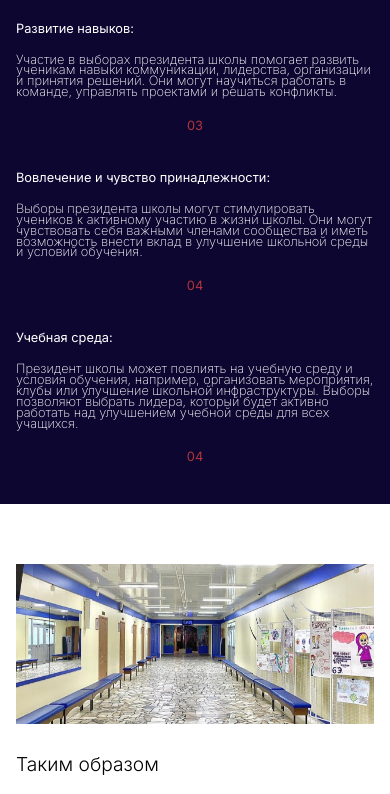
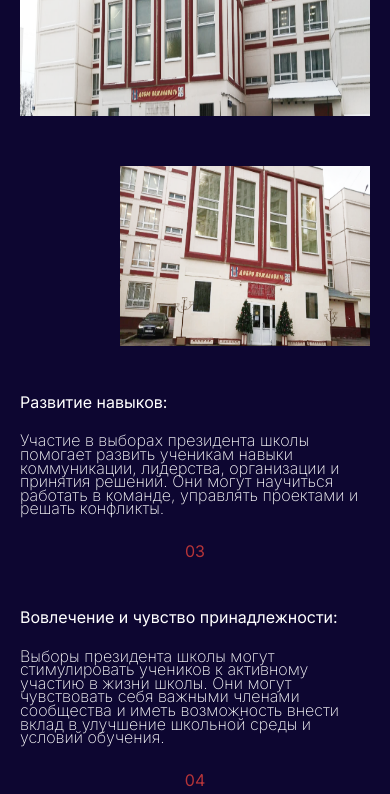
Before and after one commit to Wonderlus/school-president, a Next.js app: page / in a window 390 px wide. Shown: the part 1156-1950 px from the top of the page. Built offline with nearby package versions, Linux system fonts and the light colour scheme; no server answers.

Commit message:
Готово)

```diff
--- a/src/app/globals.css
+++ b/src/app/globals.css
@@ -20,3 +20,9 @@
   overflow-x: hidden;
   zoom: 80%;
 }
+
+@media (max-width: 717px) {
+  body {
+    zoom: 100%;
+  }
+}
--- a/src/app/page.jsx
+++ b/src/app/page.jsx
@@ -90,7 +90,7 @@
                         позволяют выбрать лидера, который будет активно работать
                         над улучшением учебной среды для всех учащихся.
                     </div>
-                    <div className={styles.reasonNumber}>04</div>
+                    <div className={styles.reasonNumber}>05</div>
                 </div>
             </div>
 
```
